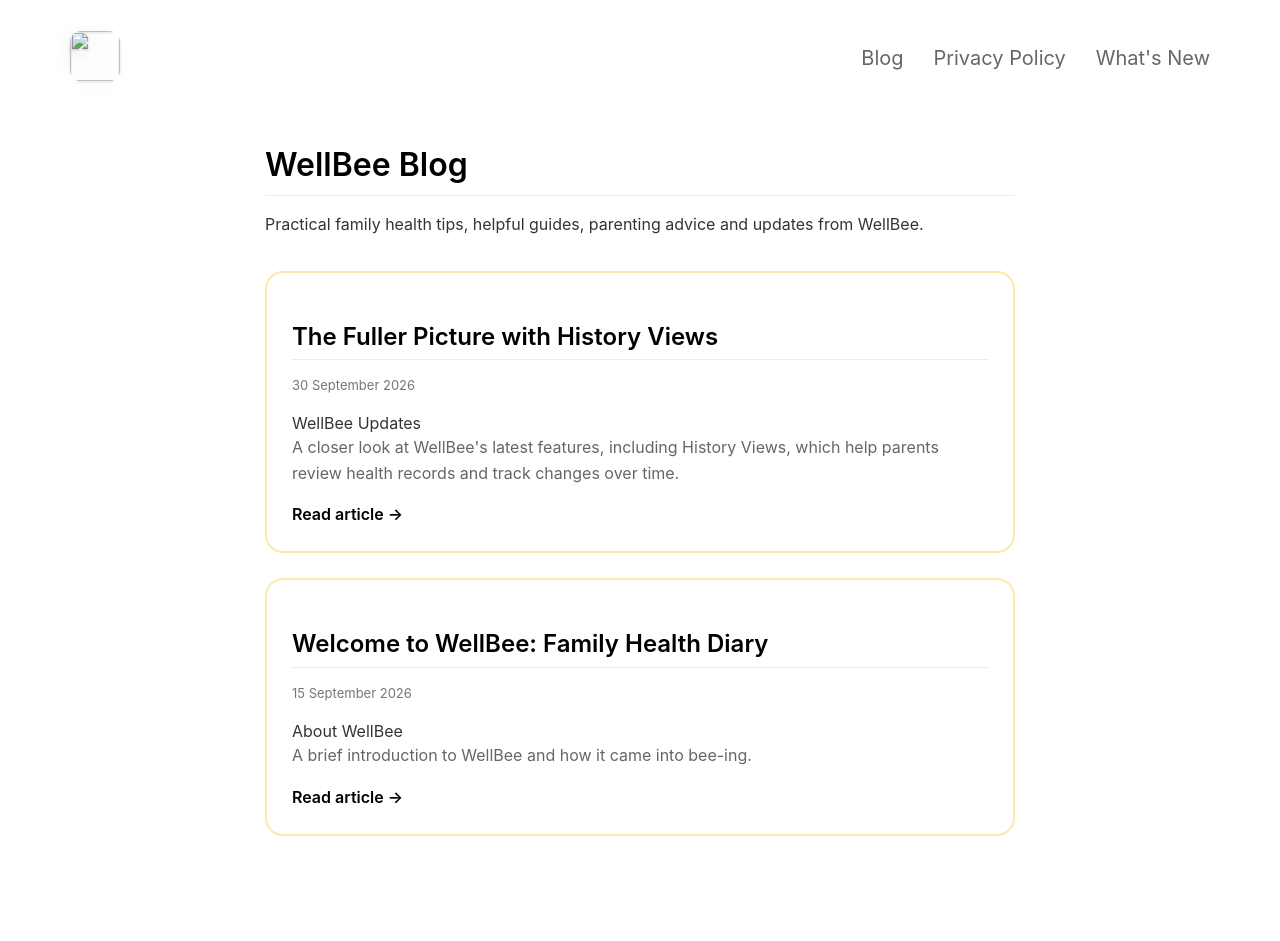
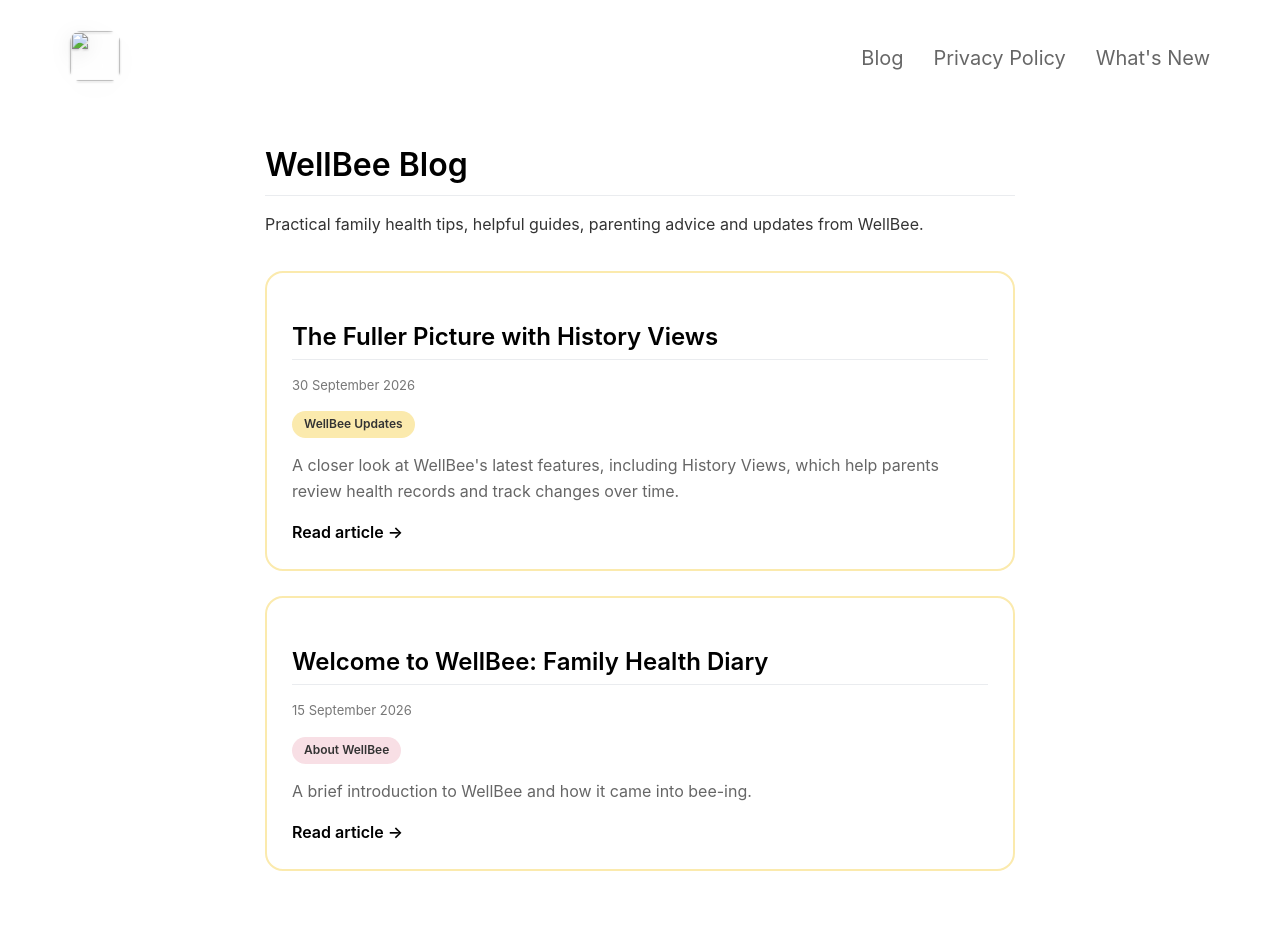
Before and after one commit to sheabrewer1986/WellBeeWebsite, a Jekyll site: the page built from _pages/blog.md, in a window 1280 px wide. Built offline with Jekyll 4.4.1, drawn with Linux system fonts in a browser that asks for light colours; nearby versions of some CDN libraries; before the commit the page ends 906 px from its top, so only the background shows below that.

Commit message:
[Tweak] Added styling to the category badges in the blog

```diff
--- a/_sass/layout.scss
+++ b/_sass/layout.scss
@@ -840,3 +840,44 @@ footer {
 .blogReadMore:hover {
     color: #806500;
 }
+
+// Blog Category Badges
+
+.blogCategories {
+    display: flex;
+    flex-wrap: wrap;
+    gap: 8px;
+    margin: 10px 0 15px;
+}
+
+.blogCategory {
+    display: inline-block;
+    padding: 5px 12px;
+    border-radius: 50px;
+    font-size: 12px;
+    font-weight: 600;
+    line-height: 1.4;
+    color: #333333;
+}
+
+// Blog Category colours
+
+.category-wellbee-updates {
+    background-color: #fbeaad;
+}
+
+.category-family-health {
+    background-color: #dceeff;
+}
+
+.category-parenting {
+    background-color: #dff2df;
+}
+
+.category-guides-advice {
+    background-color: #e9e0f7;
+}
+
+.category-about-wellbee {
+    background-color: #f8dfe5;
+}
```
